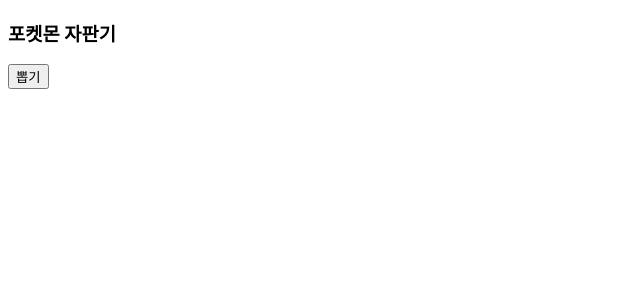
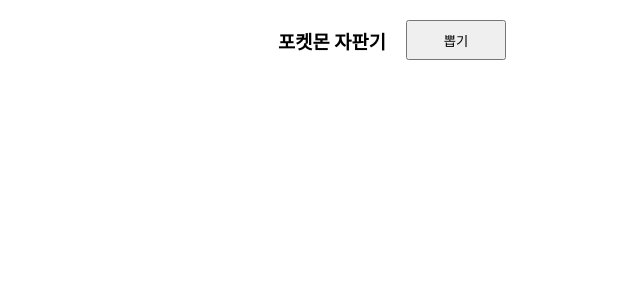
Before and after one commit to JangRuBin2/gottaPoke, a Next.js app in the folder gotta-poke-app/: page /gotta in a window 1280 px wide. Shown: the top 300 px of the page, without its empty margins (0-640 px from the left). Built offline with nearby package versions, Linux system fonts and the light colour scheme.

Commit message:
fix : Next 이미지 경고창 제거, 13버전 이상에서 사용하지 않는 속성 제거

```diff
--- /dev/null
+++ b/gotta-poke-app/app/gotta/GottaPokePage.module.css
@@ -0,0 +1,21 @@
+.contents {
+  display: flex;
+  flex-direction: column;
+  width: 60vw;
+  height: auto;
+  align-items: center;
+}
+.title {
+  display: flex;
+  gap: 20px;
+  justify-content: center;
+  align-items: center;
+  width: 100%;
+  & > button {
+    width: 100px;
+    height: 40px;
+  }
+}
+.contentBox {
+  display: flex;
+}
--- a/gotta-poke-app/app/gotta/page.tsx
+++ b/gotta-poke-app/app/gotta/page.tsx
@@ -3,7 +3,7 @@
 import { useState } from "react";
 import { delay } from "../_utils/delay";
 import PoketmonCard from "./_components/PoketmonCard";
-
+import styles from "./GottaPokePage.module.css";
 const isGetPokeResponse = (data: any): data is PoketmonInfo => {
   return typeof data === "object" && typeof data.id === "number";
 };
@@ -11,6 +11,7 @@
   const [cardInfo, setCardInfo] = useState<PoketmonInfo[]>();
   const getPoke = async () => {
     try {
+      setCardInfo([]);
       await delay(300);
       const result: PoketmonInfo[] = [];
       for (let i = 0; i < 5; i++) {
@@ -36,9 +37,12 @@
     }
   };
   return (
-    <div>
+    <div className={styles.contents}>
+      <div className={styles.title}>
         <h3>{"포켓몬 자판기"}</h3>
         <button onClick={getPoke}>{"뽑기"}</button>
+      </div>
+      <div className={styles.contentBox}>
         {cardInfo?.length && (
           <>
             {cardInfo.map((card, idx) => (
@@ -47,7 +51,8 @@
           </>
         )}
       </div>
+    </div>
   );
 };
-const getRandomNumber = () => Math.floor(Math.random() * 1062) + 1;
+const getRandomNumber = () => Math.floor(Math.random() * 1025) + 1;
 export default GottaPokePage;
```
Also changed, not shown: gotta-poke-app/app/gotta/_components/PoketmonCard.tsx (+3 -2 lines). Lines whose indentation alone changed are shown as unchanged.
